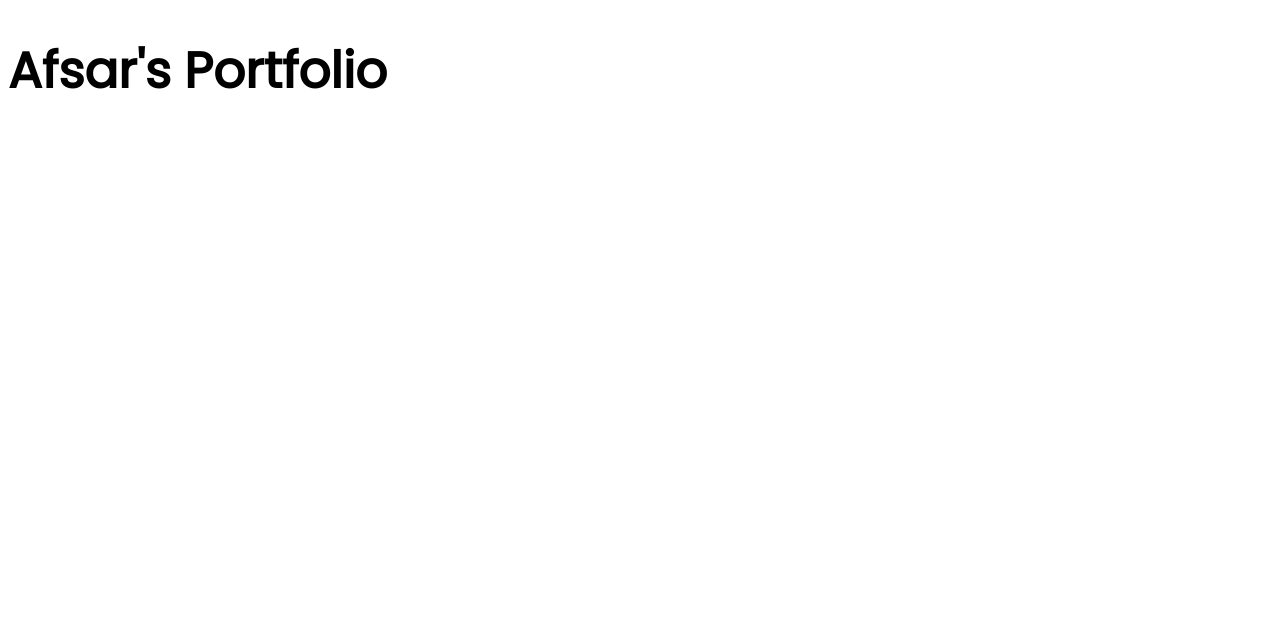
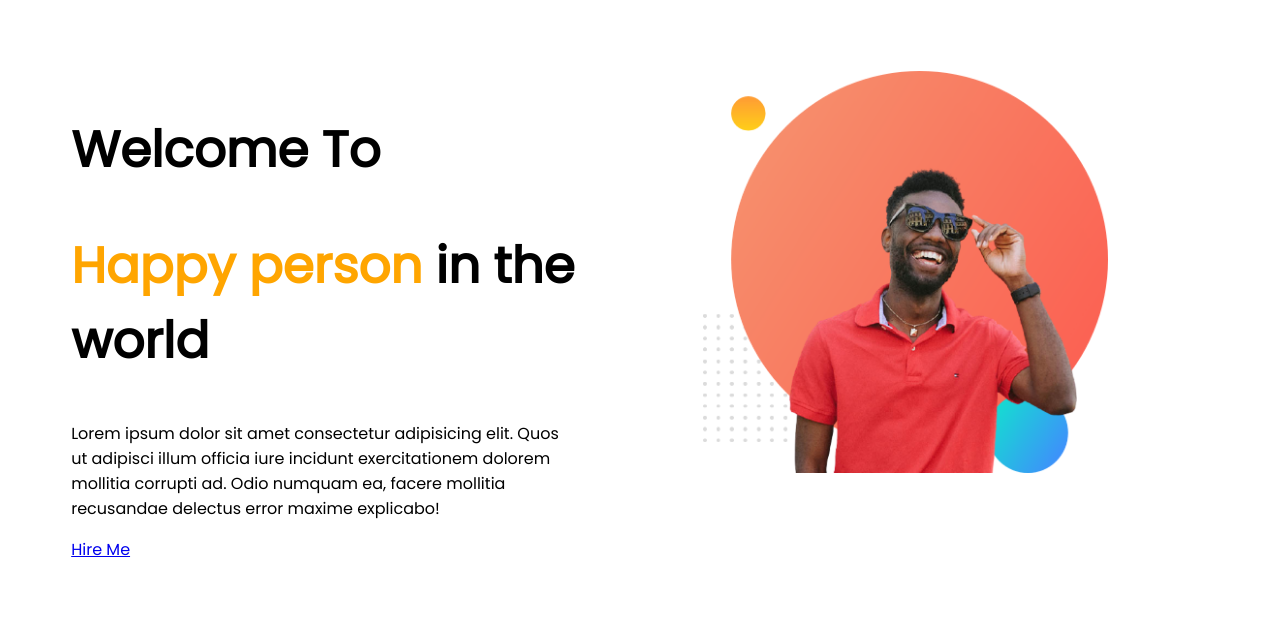
Before and after one commit to afsar-uddin/developer-portfolio, a plain HTML site: page index.html in a window 1280 px wide. Drawn offline with Linux system fonts and the light colour scheme.

Commit message:
top banner

```diff
--- a/index.html
+++ b/index.html
@@ -1,5 +1,6 @@
 <!DOCTYPE html>
 <html lang="en">
+
 <head>
     <meta charset="UTF-8">
     <meta http-equiv="X-UA-Compatible" content="IE=edge">
@@ -8,7 +9,21 @@
     <link href="https://fonts.googleapis.com/css?family=Poppins&display=swap" rel="stylesheet">
     <link rel="stylesheet" href="style.css">
 </head>
+
 <body>
-    <h1>Afsar's Portfolio</h1>
+    <section class="top-banner">
+        <div class="half-width">
+            <h1>Welcome To</h1>
+            <h1><span class="orange">Happy person</span> in the world</h1>
+            <p>Lorem ipsum dolor sit amet consectetur adipisicing elit. Quos ut adipisci illum officia iure incidunt
+                exercitationem dolorem mollitia corrupti ad. Odio numquam ea, facere mollitia recusandae delectus error
+                maxime explicabo!</p>
+            <a href="#">Hire Me</a>
+        </div>
+        <div class="half-width">
+            <img src="images/another-smile.png" alt="Smiling face">
+        </div>
+    </section>
 </body>
+
 </html>
--- a/style.css
+++ b/style.css
@@ -1,5 +1,18 @@
 body {
     font-family: 'Poppins', sans-serif;
+}
+section.top-banner {
+    display: flex;
+}
+div.half-width {
+    width: 50%;
+    padding: 5%;
+}
+.half-width img {
+    width: 80%;
+}
+h1 span.orange {
+    color: orange;
 }
 h1 {
     font-size: 50px;
```
Also changed, not shown: images/another-smile.png (added), images/jhankar.png (deleted), images/jhankar2.png (deleted), images/smile.png (added).
